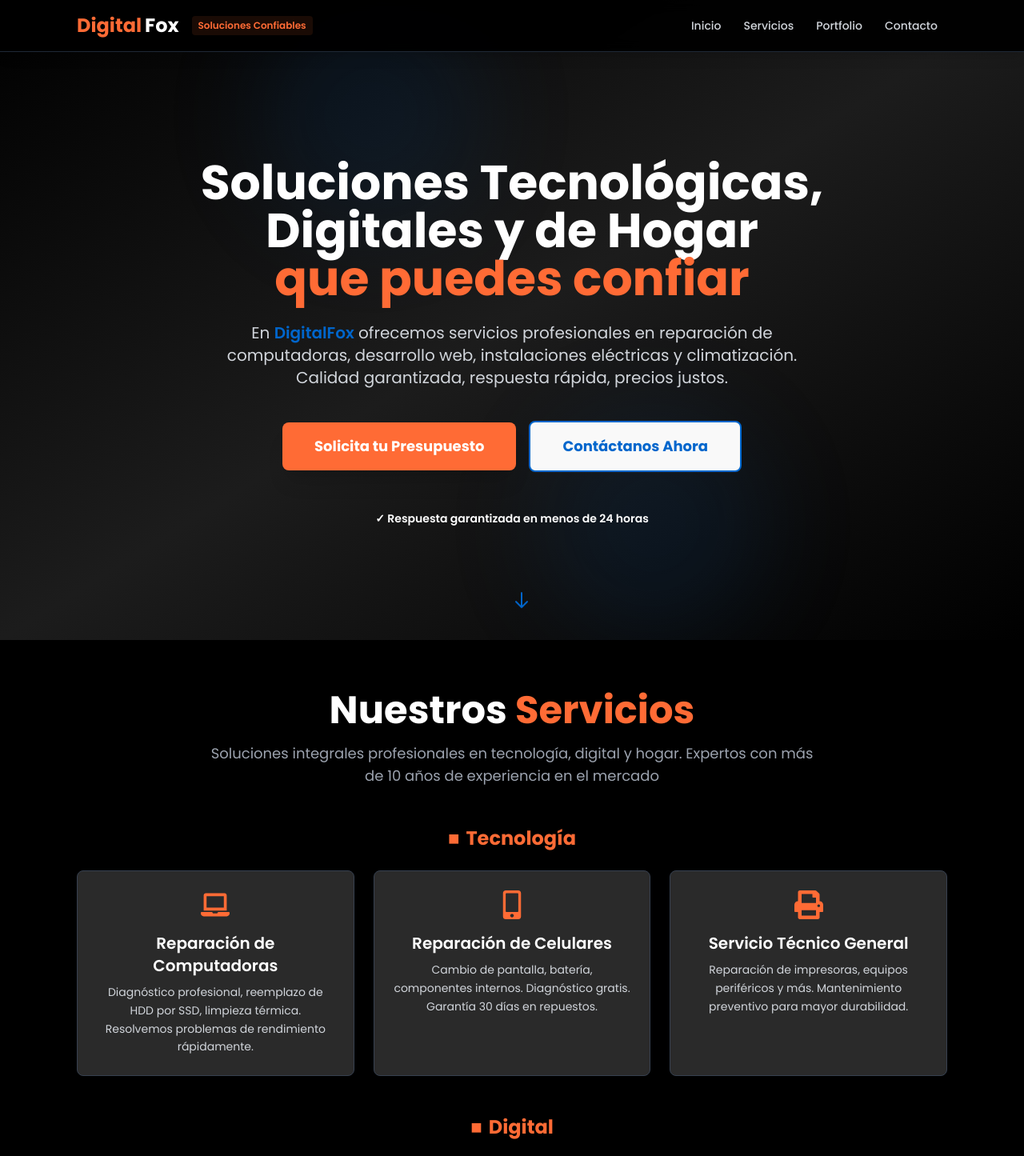
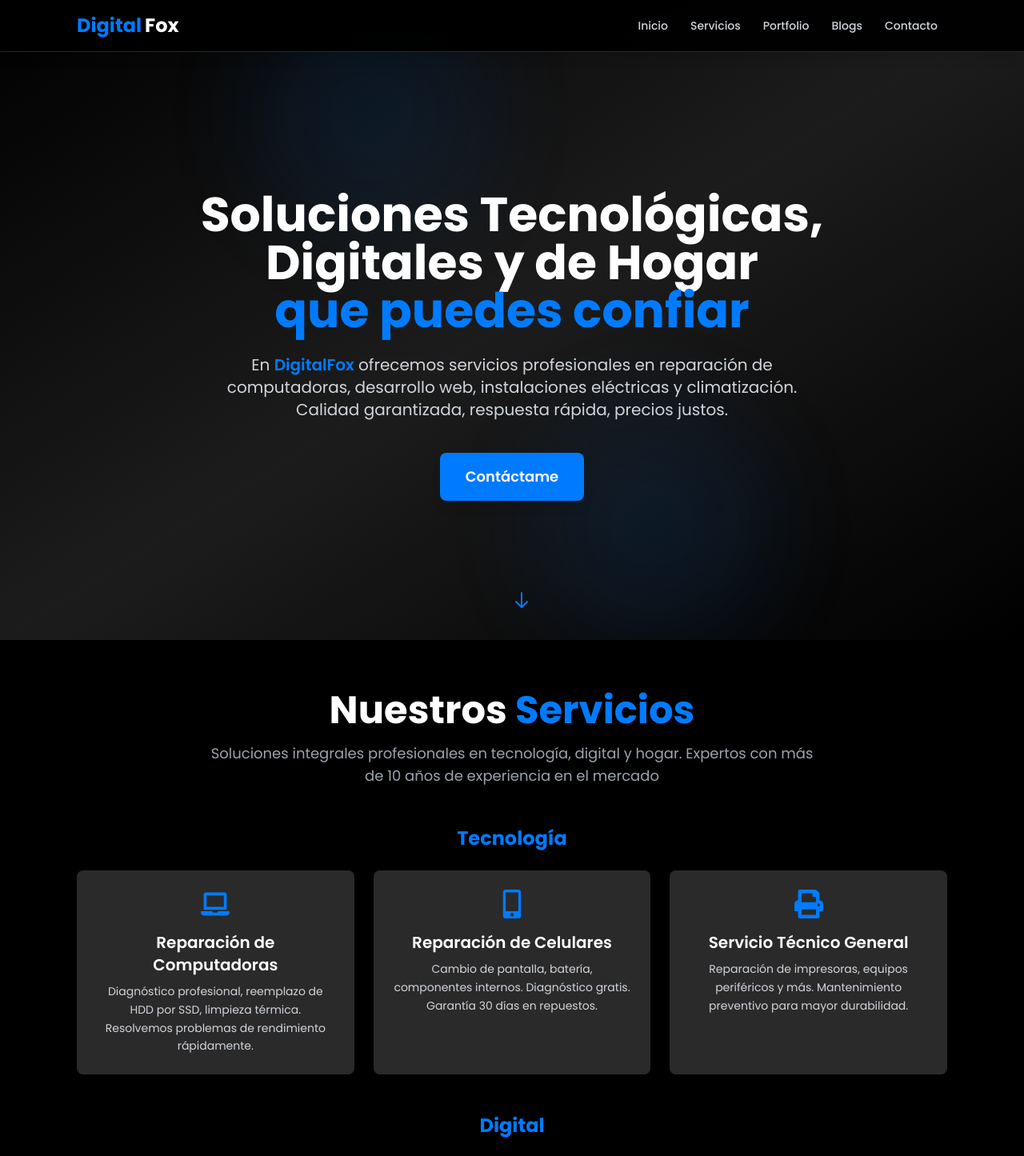
Before and after one commit to ulogin417-debug/digitalfox-website, a React (Vite) app: page / in a window 1280 px wide. Shown: the top 1445 px of the page at 80% size. Built offline with nearby package versions, Linux system fonts and the light colour scheme.

Commit message:
refactor: revert colors to primary, move blog to separate page with routing, add Blogs link to header, remove bullet points from services

```diff
--- a/src/App.jsx
+++ b/src/App.jsx
@@ -1,13 +1,36 @@
-import React from 'react';
+import React, { useState, useEffect } from 'react';
 import Home from './pages/Home';
+import BlogPage from './pages/BlogPage';
 import './index.css';
 
 /**
  * App Component - Punto de entrada principal de la aplicación
- * Gestiona el enrutamiento (en este caso solo Home)
+ * Gestiona el enrutamiento (Home y Blog)
  */
 function App() {
-  return <Home />;
+  const [currentPage, setCurrentPage] = useState('home');
+
+  // Detectar cambios en la URL (hash routing)
+  useEffect(() => {
+    const handleHashChange = () => {
+      const hash = window.location.hash.slice(1);
+      if (hash === 'blogs') {
+        setCurrentPage('blogs');
+      } else {
+        setCurrentPage('home');
+      }
+    };
+
+    window.addEventListener('hashchange', handleHashChange);
+    handleHashChange(); // Llamar una vez al cargar
+    return () => window.removeEventListener('hashchange', handleHashChange);
+  }, []);
+
+  return (
+    <>
+      {currentPage === 'blogs' ? <BlogPage /> : <Home />}
+    </>
+  );
 }
 
 export default App;
--- a/src/components/Footer.jsx
+++ b/src/components/Footer.jsx
@@ -11,7 +11,7 @@ const Footer = () => {
     { label: 'Inicio', href: '#home' },
     { label: 'Servicios', href: '#services' },
     { label: 'Portfolio', href: '#portfolio' },
-    { label: 'Consejos', href: '#blog' },
+    { label: 'Blogs', href: '#blogs' },
     { label: 'Contacto', href: '#contact' },
   ];
 
@@ -29,7 +29,7 @@ const Footer = () => {
           {/* Logo y descripción */}
           <div>
             <a href="#home" className="text-2xl font-bold mb-4 block">
-              <span className="text-accent">Digital</span>
+              <span className="text-primary">Digital</span>
               <span className="text-white">Fox</span>
             </a>
             <p className="text-gray-400 text-sm leading-relaxed">
@@ -41,14 +41,14 @@ const Footer = () => {
           {/* Enlaces rápidos */}
           <div>
             <h4 className="text-white font-bold mb-4 flex items-center gap-2">
-              <span className="text-accent">●</span> Enlaces Rápidos
+              <span className="text-primary">●</span> Enlaces Rápidos
             </h4>
             <ul className="space-y-2">
               {quickLinks.map(link => (
                 <li key={link.label}>
                   <a
                     href={link.href}
-                    className="text-gray-400 hover:text-accent transition duration-300 text-sm"
+                    className="text-gray-400 hover:text-primary transition duration-300 text-sm"
                   >
                     → {link.label}
                   </a>
@@ -60,7 +60,7 @@ const Footer = () => {
           {/* Servicios */}
           <div>
             <h4 className="text-white font-bold mb-4 flex items-center gap-2">
-              <span className="text-accent">●</span> Servicios Principales
+              <span className="text-primary">●</span> Servicios Principales
             </h4>
             <ul className="space-y-2">
               {services.map(service => (
@@ -74,23 +74,23 @@ const Footer = () => {
           {/* Contacto directo */}
           <div>
             <h4 className="text-white font-bold mb-4 flex items-center gap-2">
-              <span className="text-accent">●</span> Contacto Directo
+              <span className="text-primary">●</span> Contacto Directo
             </h4>
             <div className="space-y-3 text-sm">
-              <div className="flex items-center gap-2 text-gray-400 hover:text-accent transition">
-                <FaWhatsapp className="text-accent" />
+              <div className="flex items-center gap-2 text-gray-400 hover:text-primary transition">
+                <FaWhatsapp className="text-primary" />
                 <a href="https://wa.me/595991836168" target="_blank" rel="noopener noreferrer">
                   +595 991 836 168
                 </a>
               </div>
-              <div className="flex items-center gap-2 text-gray-400 hover:text-accent transition">
-                <FaEnvelope className="text-accent" />
+              <div className="flex items-center gap-2 text-gray-400 hover:text-primary transition">
+                <FaEnvelope className="text-primary" />
                 <a href="mailto:digitalfoxjym@gmail.com">
                   digitalfoxjym@gmail.com
                 </a>
               </div>
               <div className="flex items-start gap-2 text-gray-400">
-                <FaMapMarkerAlt className="text-accent mt-1 flex-shrink-0" />
+                <FaMapMarkerAlt className="text-primary mt-1 flex-shrink-0" />
                 <a href="https://maps.app.goo.gl/ovnRoq5qik88Nh8D7" target="_blank" rel="noopener noreferrer" className="hover:text-accent transition">
                   Asunción, Paraguay
                 </a>
@@ -103,7 +103,7 @@ const Footer = () => {
                 href="https://www.instagram.com/digitalfoxjym?igsh=MXZteGM5Mjd0dDJ4bQ=="
                 target="_blank"
                 rel="noopener noreferrer"
-                className="bg-accent/20 hover:bg-accent text-accent hover:text-white p-3 rounded-full transition duration-300 transform hover:scale-110"
+                className="bg-primary/20 hover:bg-primary text-primary hover:text-white p-3 rounded-full transition duration-300 transform hover:scale-110"
                 title="Instagram"
               >
                 <FaInstagram size={18} />
@@ -112,7 +112,7 @@ const Footer = () => {
                 href="https://www.facebook.com"
                 target="_blank"
                 rel="noopener noreferrer"
-                className="bg-accent/20 hover:bg-accent text-accent hover:text-white p-3 rounded-full transition duration-300 transform hover:scale-110"
+                className="bg-primary/20 hover:bg-primary text-primary hover:text-white p-3 rounded-full transition duration-300 transform hover:scale-110"
                 title="Facebook"
               >
                 <FaFacebook size={18} />
@@ -121,7 +121,7 @@ const Footer = () => {
                 href="https://wa.me/595991836168?text=Hola%2C%20vengo%20de%20tu%20web%20DigitalFox"
                 target="_blank"
                 rel="noopener noreferrer"
-                className="bg-accent/20 hover:bg-accent text-accent hover:text-white p-3 rounded-full transition duration-300 transform hover:scale-110"
+                className="bg-primary/20 hover:bg-primary text-primary hover:text-white p-3 rounded-full transition duration-300 transform hover:scale-110"
                 title="WhatsApp"
               >
                 <FaWhatsapp size={18} />
@@ -140,7 +140,7 @@ const Footer = () => {
               <p>Respuesta garantizada en menos de 24 horas</p>
             </div>
             <div>
-              <p>Diseñado con ❤️ por <span className="text-accent font-semibold">DigitalFox Team</span></p>
+              <p>Diseñado con ❤️ por <span className="text-primary font-semibold">DigitalFox Team</span></p>
             </div>
           </div>
         </div>
--- a/src/components/Header.jsx
+++ b/src/components/Header.jsx
@@ -16,6 +16,7 @@ const Header = () => {
     { label: 'Inicio', href: '#home' },
     { label: 'Servicios', href: '#services' },
     { label: 'Portfolio', href: '#portfolio' },
+    { label: 'Blogs', href: '#blogs' },
     { label: 'Contacto', href: '#contact' },
   ];
 
@@ -26,12 +27,9 @@ const Header = () => {
           {/* Logo */}
           <div className="flex items-center gap-2">
             <a href="#home" className="text-2xl font-bold flex items-center gap-1">
-              <span className="text-accent">Digital</span>
+              <span className="text-primary">Digital</span>
               <span className="text-white">Fox</span>
             </a>
-            <span className="text-accent text-xs font-semibold hidden sm:block ml-2 px-2 py-1 bg-accent/10 rounded">
-              Soluciones Confiables
-            </span>
           </div>
 
           {/* Desktop Menu */}
@@ -41,7 +39,7 @@ const Header = () => {
                 <a
                   key={item.label}
                   href={item.href}
-                  className="text-gray-300 hover:text-accent hover:bg-accent/10 px-3 py-2 rounded-md text-sm font-medium transition duration-300 ease-in-out"
+                  className="text-gray-300 hover:text-primary hover:bg-primary/10 px-3 py-2 rounded-md text-sm font-medium transition duration-300 ease-in-out"
                 >
                   {item.label}
                 </a>
@@ -53,7 +51,7 @@ const Header = () => {
           <div className="md:hidden">
             <button
               onClick={toggleMenu}
-              className="text-accent hover:text-white focus:outline-none transition duration-300"
+              className="text-primary hover:text-white focus:outline-none transition duration-300"
               aria-label="Toggle menu"
             >
               {isOpen ? <FaTimes size={24} /> : <FaBars size={24} />}
@@ -69,7 +67,7 @@ const Header = () => {
                 <a
                   key={item.label}
                   href={item.href}
-                  className="text-gray-300 hover:text-accent hover:bg-accent/10 block px-3 py-2 rounded-md text-base font-medium transition duration-300"
+                  className="text-gray-300 hover:text-primary hover:bg-primary/10 block px-3 py-2 rounded-md text-base font-medium transition duration-300"
                   onClick={() => setIsOpen(false)}
                 >
                   {item.label}
--- a/src/components/Hero.jsx
+++ b/src/components/Hero.jsx
@@ -25,7 +25,7 @@ const Hero = () => {
         <h1 className="text-4xl sm:text-5xl lg:text-6xl font-bold text-white mb-6 leading-tight">
           Soluciones Tecnológicas, Digitales y de Hogar
           <br />
-          <span className="text-accent">que puedes confiar</span>
+          <span className="text-primary">que puedes confiar</span>
         </h1>
 
         <p className="text-lg sm:text-xl text-gray-300 mb-10 max-w-3xl mx-auto leading-relaxed">
@@ -33,26 +33,13 @@ const Hero = () => {
           Calidad garantizada, respuesta rápida, precios justos.
         </p>
 
-        {/* CTA Buttons */}
-        <div className="flex flex-col sm:flex-row gap-4 justify-center items-center">
-          <button
-            onClick={scrollToContact}
-            className="bg-accent text-white px-10 py-4 rounded-lg font-bold text-lg hover:bg-orange-600 transition duration-300 transform hover:scale-105 hover:shadow-2xl shadow-xl"
-          >
-            Solicita tu Presupuesto
-          </button>
-          <button
-            onClick={scrollToContact}
-            className="border-2 border-primary text-primary px-10 py-4 rounded-lg font-bold text-lg hover:bg-primary hover:text-white transition duration-300 transform hover:scale-105"
-          >
-            Contáctanos Ahora
-          </button>
-        </div>
-
-        {/* Beneficio */}
-        <div className="mt-12 text-gray-400 text-sm">
-          <p className="font-semibold text-white mb-2">✓ Respuesta garantizada en menos de 24 horas</p>
-        </div>
+        {/* CTA Button */}
+        <button
+          onClick={scrollToContact}
+          className="bg-primary text-white px-8 py-4 rounded-lg font-semibold text-lg hover:bg-blue-600 transition duration-300 transform hover:scale-105 hover:shadow-2xl shadow-lg"
+        >
+          Contáctame
+        </button>
       </div>
 
       {/* Scroll Indicator */}
--- a/src/components/Services.jsx
+++ b/src/components/Services.jsx
@@ -68,11 +68,11 @@ const Services = () => {
     const Icon = service.icon;
     return (
       <div
-        className="group bg-gray-dark rounded-lg p-6 hover:bg-accent transition duration-300 transform hover:scale-105 hover:shadow-2xl shadow-lg cursor-pointer border border-gray-700 hover:border-accent"
+        className="group bg-gray-dark rounded-lg p-6 hover:bg-primary transition duration-300 transform hover:scale-105 hover:shadow-2xl shadow-lg cursor-pointer"
         style={{ animationDelay: `${index * 100}ms` }}
       >
         <div className="flex justify-center mb-4">
-          <Icon className="text-4xl text-accent group-hover:text-white transition duration-300" />
+          <Icon className="text-4xl text-primary group-hover:text-white transition duration-300" />
         </div>
         <h3 className="text-xl font-semibold text-white mb-2 text-center group-hover:text-white">
           {service.title}
@@ -90,7 +90,7 @@ const Services = () => {
         {/* Título */}
         <div className="text-center mb-12 animate-fade-in">
           <h2 className="text-4xl sm:text-5xl font-bold text-white mb-4">
-            Nuestros <span className="text-accent">Servicios</span>
+            Nuestros <span className="text-primary">Servicios</span>
           </h2>
           <p className="text-gray-400 text-lg max-w-3xl mx-auto">
             Soluciones integrales profesionales en tecnología, digital y hogar.
@@ -101,8 +101,8 @@ const Services = () => {
         {/* Grid de servicios */}
         {Object.entries(groupedServices).map(([category, items]) => (
           <div key={category} className="mb-12">
-            <h3 className="text-2xl font-bold text-accent mb-6 text-center flex items-center justify-center gap-2">
-              <span className="text-accent">■</span> {category}
+            <h3 className="text-2xl font-bold text-primary mb-6 text-center">
+              {category}
             </h3>
             <div className="grid grid-cols-1 md:grid-cols-2 lg:grid-cols-3 gap-6">
               {items.map((service, index) => (
--- /dev/null
+++ b/src/pages/BlogPage.jsx
@@ -0,0 +1,21 @@
+import React from 'react';
+import Header from '../components/Header';
+import Blog from '../components/Blog';
+import Footer from '../components/Footer';
+
+/**
+ * Blog Page - Página dedicada al centro de consejos y tips
+ */
+const BlogPage = () => {
+  return (
+    <main className="min-h-screen bg-black font-poppins">
+      <Header />
+      <div className="pt-20">
+        <Blog />
+      </div>
+      <Footer />
+    </main>
+  );
+};
+
+export default BlogPage;
--- a/tailwind.config.js
+++ b/tailwind.config.js
@@ -7,8 +7,7 @@ export default {
   theme: {
     extend: {
       colors: {
-        'primary': '#0066CC',      // Azul tecnológico profesional
-        'accent': '#FF6B35',        // Naranja vibrante para CTAs
+        'primary': '#007BFF',      // Azul original
         'dark': '#1C1C1C',
         'black': '#000000',
         'white': '#FFFFFF',
```
Also changed, not shown: src/components/Blog.jsx (+7 -7 lines), src/components/Contact.jsx (+7 -10 lines), src/components/Testimonials.jsx (+7 -7 lines).
